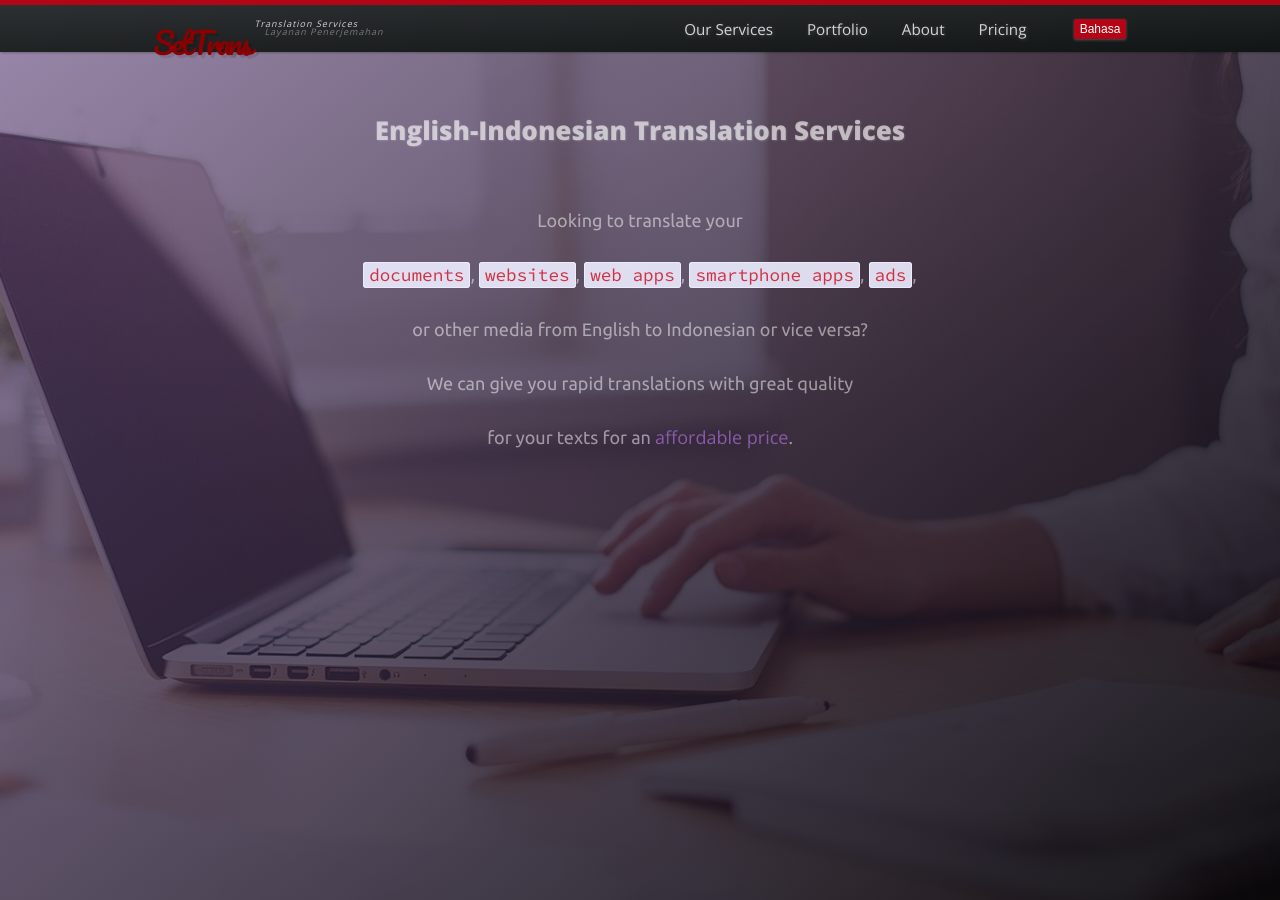
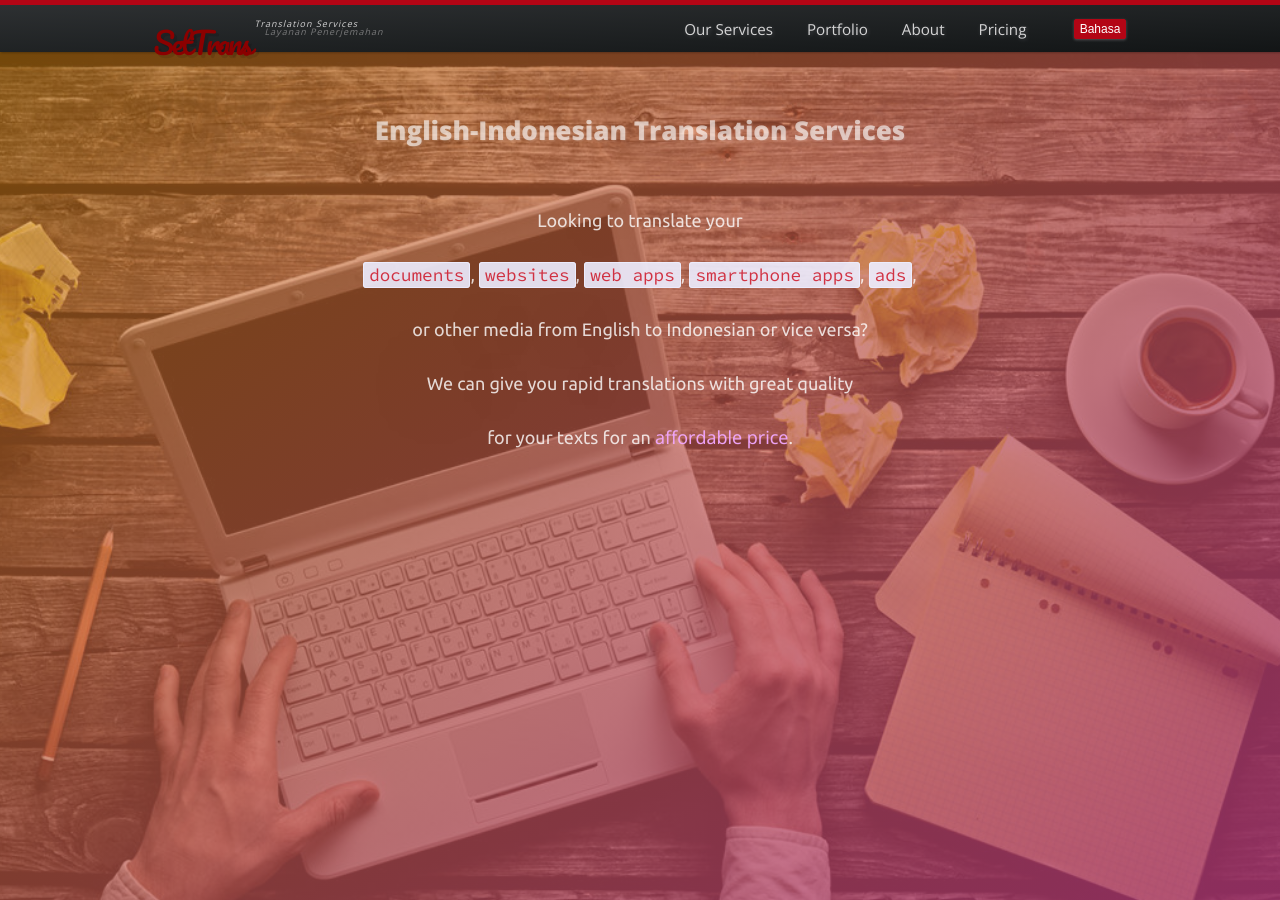
Before and after one commit to settrans/settrans.github.io, a Jekyll site: the page built from index.md, in a window 1280 px wide. Built offline with Jekyll 4.4.1, drawn with Linux system fonts in a browser that asks for light colours; nearby versions of some CDN libraries; some of the changed text lies outside the part shown.

Commit message:
modify main section backgrounds

```diff
--- a/_sass/_layout.scss
+++ b/_sass/_layout.scss
@@ -313,12 +313,13 @@ html, body {
       text-align: center;
       line-height: 3;
       margin-top: 5%;
-      color: rgba(255,255,255,0.5);
-      text-shadow: 0px 0px 190px rgba(0,0,0,0.9); //rgba(255,255,255,0.9);
+      color: rgba(255,255,255,0.8);
+      text-shadow: 0px 0px 125px rgba(57,39,73,0.5);
 
       a {
          font-family: "Open Sans";
-         color: rgba(142,93,176,0.95); //#2A5DB0
+         color: rgba(242,163,255,0.95);
+         text-shadow: 0px 0px 1px rgba(238,238,255,0.3);
       }
 
       @include media-query($on-laptop) {
@@ -338,15 +339,22 @@ html, body {
 }
 
 .main {
-   background: url(/images/bg4.jpg) no-repeat center center;
+   background-repeat: no-repeat;
+   background-position: center center;
    background-size: cover;
    position: relative;
 }
 
+.colorful {
+   background: #D38312; /* fallback for old browsers */
+   background: -webkit-linear-gradient(to top left, rgba(168,50,121,0.85), rgba(211,131,18,0.55)); //#D38312 , #A83279);
+   background: linear-gradient(to top left, rgba(168,50,121,0.85), rgba(211,131,18,0.55)); //#D38312 , #A83279);
+}
+
 .shadow-night {
    background: #000000;
-   background: -webkit-linear-gradient(to top left, #000000, #53346D);
-   background: linear-gradient(to top left, rgba(0,0,0,0.95), rgba(83,52,109,0.6)); //#000000, #53346D);
+   background: -webkit-linear-gradient(to top left, #000000, #392749);
+   background: linear-gradient(to top left, #000000, #392749);
 }
 
 .mirage {
--- a/index.md
+++ b/index.md
@@ -5,31 +5,63 @@ layout: default
 {::options parse_block_html="true" /}
 <script src="/scripts/jquery.fullPage.min.js"></script>
 <script>
+   //background rotator function and variables
+   var time = $.now();
+   var currentBackground = time % 4;
+   var backgrounds = [];
+   backgrounds[0] = '/images/bg1.jpg';
+   backgrounds[1] = '/images/bg2.jpg';
+   backgrounds[2] = '/images/bg3.jpg';
+   backgrounds[3] = '/images/bg4.jpg';
+
+   function changeBackground() {
+       currentBackground++;
+       if(currentBackground > 3) currentBackground = 0;
+
+       $('.main').fadeOut(500, function() {
+           $('.main').css({
+               'background-image' : "url('" + backgrounds[currentBackground] + "')"
+           });
+           $('.main').fadeIn(500);
+       });
+
+       setTimeout(changeBackground, 20000);
+   }
+
+   function checkWidth() {
+      if ($(window).width < 600) {
+         $('.section > .wrapper').removeClass('wrapper');
+      }
+   }
+
    $(document).ready(function(){
-      function checkWidth() {
-         if ($(window).width < 600) {
-            $('.section > .wrapper').removeClass('wrapper');
-         }
-      }
       $('.lang-hide').removeClass('lang-hide');
       $('.content-id').addClass('lang-hide');
       $('.page-content').closest('div.wrapper').removeClass('wrapper');
       $('.section').wrapInner('<div class="wrapper"></div>');
-      $('.section').first().wrapInner('<div class="shadow-night"></div>');
-      $('.shadow-night').css({
+      $('.section').first().wrapInner('<div class="colorful"></div>');
+      $('.colorful').css({
          "width": "100%",
          "height": "100%",
          "margin-top": "-5%",
          "padding-top": "5%",
          "padding-bottom": "5%"
       });
+
+      $('.page-content').fullpage();
+
       checkWidth(); // to run onLoad
-      $('.page-content').fullpage();
       $(window).resize(checkWidth);
+
+      $('.main').css({
+         'background-image' : "url('" + backgrounds[currentBackground] + "')"
+      });
+
+      setTimeout(changeBackground, 20000);
    });
 </script>
 
-<div class="section main">
+<div class="main section">
 
 Layanan Penerjemahan Bahasa Indonesia-Inggris
 {: class="content-id lang-hide home-title" style="text-align: center;"}
@@ -51,7 +83,7 @@ for your texts for an [affordable price][price].
 
 </div>
 
-<div class="section mirage">
+<div class="section shadow-night">
 <span class="playfair content-id lang-hide">Penerjemah Kami</span><span class="playfair content-en">Our Translators</span>
 
 ![Our Translators][our-translators]
```
Also changed, not shown: other parts of index.md (+2 -4 lines), images/bg1.jpg (renamed from images/bg.jpg), images/bg2.jpg, images/bg3.jpg, images/bg4.jpg, 1 other file.
